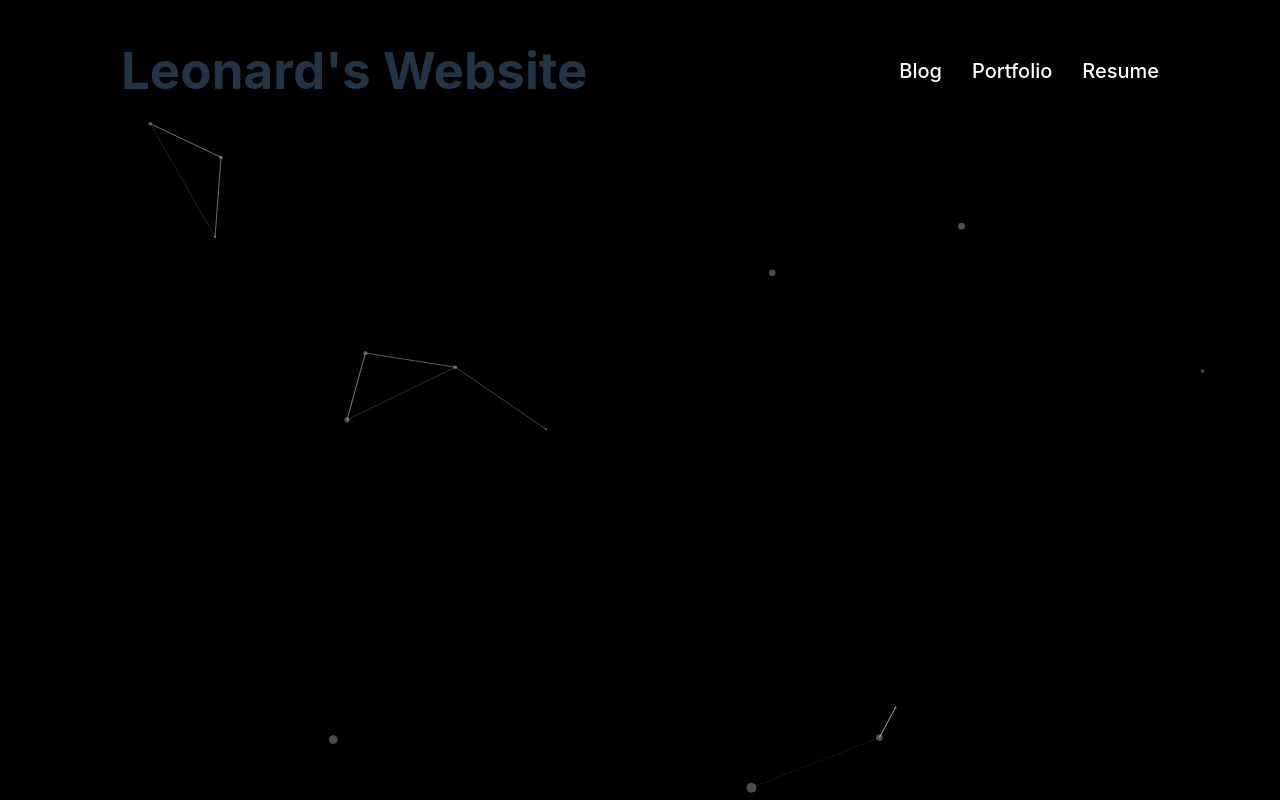
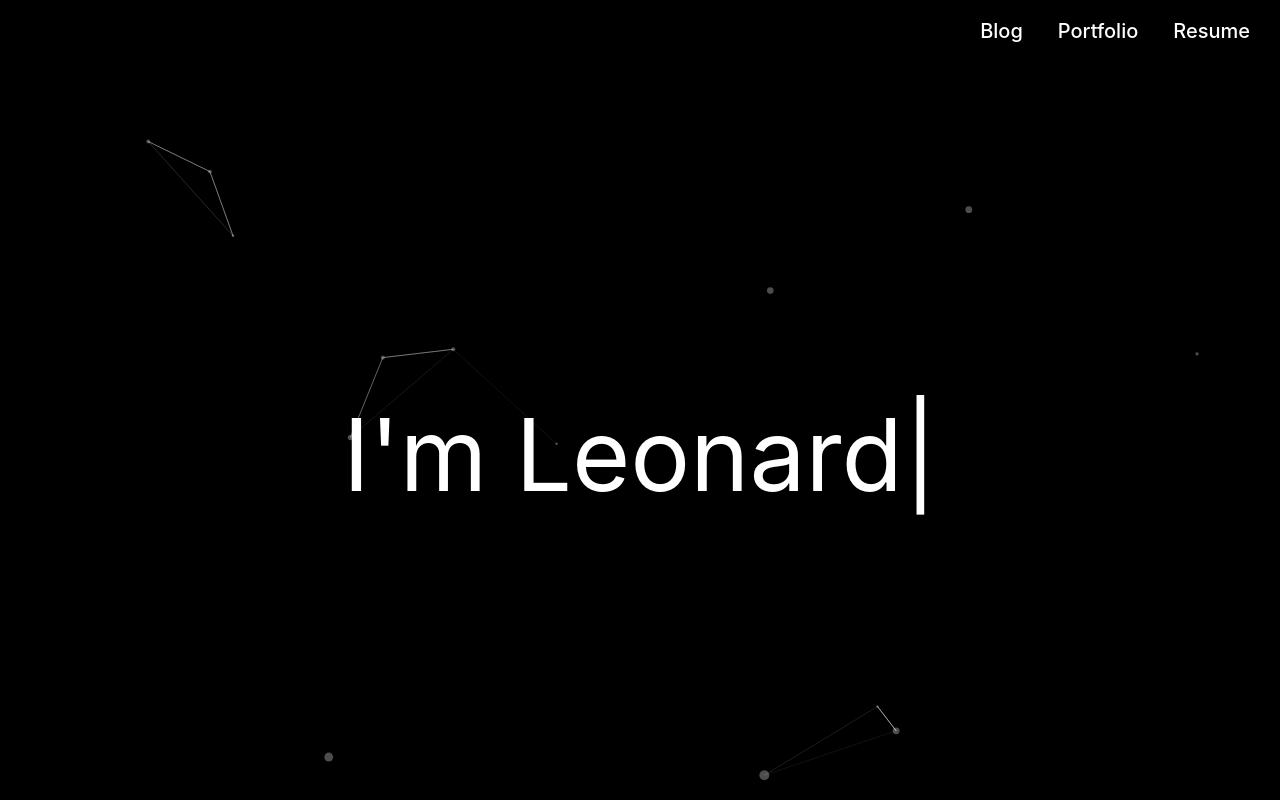
Before and after one commit to LeonardHolter/portfolio_v1, a React (Vite) app: page / in a window 1280 px wide. Built offline with nearby package versions, Linux system fonts and the light colour scheme.

Commit message:
updating incoming

```diff
--- a/package.json
+++ b/package.json
@@ -13,7 +13,8 @@
     "@tsparticles/react": "^3.0.0",
     "@tsparticles/slim": "^3.0.3",
     "react": "^18.2.0",
-    "react-dom": "^18.2.0"
+    "react-dom": "^18.2.0",
+    "typewriter-effect": "^2.21.0"
   },
   "devDependencies": {
     "@types/react": "^18.2.43",
--- a/src/App.css
+++ b/src/App.css
@@ -2,8 +2,9 @@
   display: flex;
   position: fixed;
   top: 0px;
-  justify-content: space-around;
+  right: 0px;
   width: 100%;
+  z-index: 2;
 }
 
 ul li a {
@@ -16,10 +17,12 @@ ul {
   display: flex;
   list-style: none;
   align-items: center;
+  margin-left: auto;
+  margin-right: 30px;
 }
 
 ul > li {
-  margin-left: 30px;
+  margin-left: 35px;
 
 }
 
@@ -27,3 +30,14 @@ ul > li {
 ul > li:hover {
   border-bottom: 1px solid #fff;
 }
+
+
+.Typewriter {
+  position: absolute;
+  top: 190px;
+  width: 100%;
+  text-align: center;
+  z-index: 1;
+  font-size: 100px;
+  color: white  ;
+}
--- a/src/App.jsx
+++ b/src/App.jsx
@@ -1,12 +1,15 @@
 import './App.css'
 import Navbar from "./components/Navbar"
 import ParticlesBackground from './components/ParticleBackground'
+import TypewriterEffect from './components/Typewriter-main-section'
+
 
 function App() {
   return (
     <>
     <ParticlesBackground />
     <Navbar />
+    <TypewriterEffect />
     </>
   )
   }
--- a/src/components/Navbar.jsx
+++ b/src/components/Navbar.jsx
@@ -1,7 +1,7 @@
 const Navbar = () => {
     return (
         <nav className = "navigation">
-            <h1>Leonard's Website</h1>
+
             <ul>
                 <li><a href="/">Blog</a></li>
                 <li><a href="google.com">Portfolio</a></li>
--- a/src/components/ParticleBackground.jsx
+++ b/src/components/ParticleBackground.jsx
@@ -92,11 +92,13 @@ const ParticlesBackground = () => {
 
   if (init) {
     return (
-      <Particles
-        id="tsparticles"
-        particlesLoaded={particlesLoaded}
-        options={options}
-      />
+      <div className="ParticleBackground">
+        <Particles
+          id="tsparticles"
+          particlesLoaded={particlesLoaded}
+          options={options}
+        />
+      </div>
     );
   }
 
--- /dev/null
+++ b/src/components/Typewriter-main-section.jsx
@@ -0,0 +1,18 @@
+import Typewriter from "typewriter-effect"
+
+const TypewriterEffect = () => {
+    return (
+        <div className="Typewriter">
+            <Typewriter
+            onInit={(typewriter) =>
+            {
+             typewriter
+             .typeString("I'm Leonard")
+             .start()
+            }} />
+        </div>
+
+     );
+}
+
+export default TypewriterEffect;
```
Also changed, not shown: 1 other file (tests, documents, lock files or other folders).
